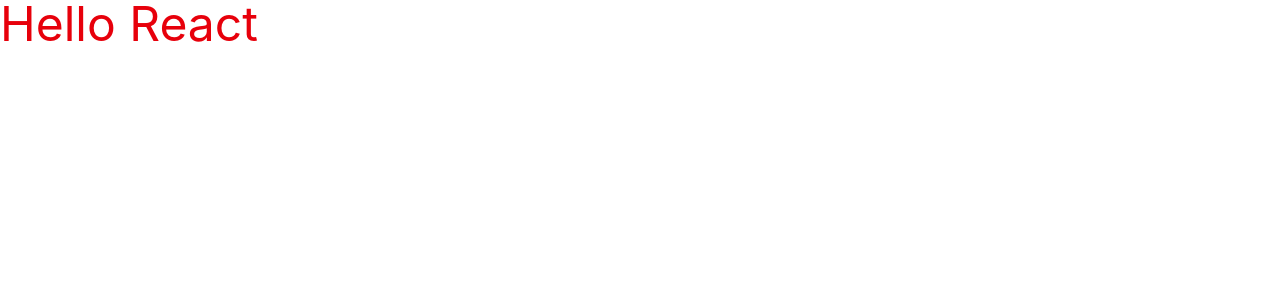
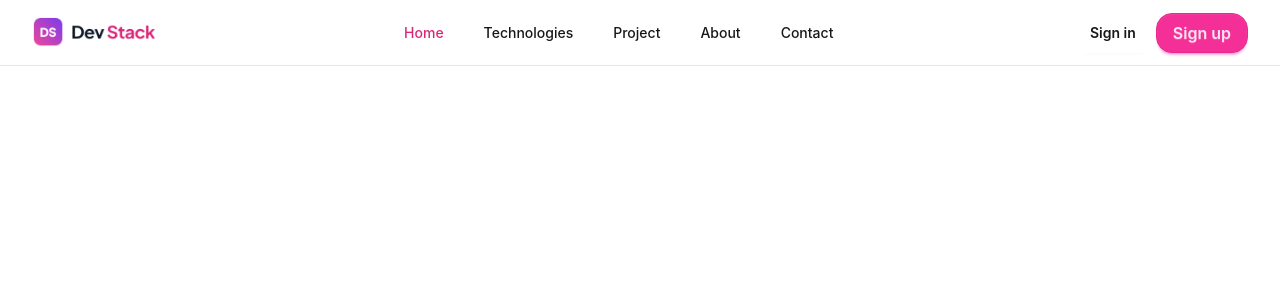
Before and after one commit to Rayhan-ul-islam/Assignment-05, a React (Vite) app: page / in a window 1280 px wide. Shown: the top 300 px of the page. Built offline with nearby package versions, Linux system fonts and the light colour scheme.

Commit message:
adding responsive Navbar

```diff
--- a/src/App.jsx
+++ b/src/App.jsx
@@ -1,8 +1,10 @@
+import Navbar from "./Components/Navbar"
+
 function App() {
 
   return (
     <>
-      <h3 className="text-5xl text-red-600">Hello React</h3>
+      <Navbar></Navbar>
     </>
   )
 }
--- /dev/null
+++ b/src/Components/Navbar.jsx
@@ -0,0 +1,54 @@
+import logo from '../assets/logo-text.png'
+
+const Navbar = () => {
+    return (
+        <>
+            <div className='border-b border-gray-200'>
+                <div className="container mx-auto flex items-center justify-center relative p-2 lg:px-8 min-h-16]">
+
+                    <div className="absolute left-2 lg:static flex items-center justify-start lg:hidden">
+                        <div className="dropdown">
+                            <div tabIndex={0} role="button" className="btn btn-ghost btn-circle">
+                                <svg aria-label="Menu" xmlns="http://www.w3.org/2000/svg" className="h-6 w-6" fill="none" viewBox="0 0 24 24" stroke="currentColor">
+                                    <path strokeLinecap="round" strokeLinejoin="round" strokeWidth="2" d="M4 6h16M4 12h8m-8 6h16" />
+                                </svg>
+                            </div>
+                            <ul
+                                tabIndex={-1}
+                                className="menu menu-sm dropdown-content bg-base-100 rounded-box mt-3 w-52 p-2 shadow z-[50px]">
+                                <li><a>Home</a></li>
+                                <li><a>Technologies</a></li>
+                                <li><a>Project</a></li>
+                                <li><a>About</a></li>
+                                <li><a>Contact</a></li>
+                            </ul>
+                        </div>
+                    </div>
+
+                    <div className="flex justify-center lg:justify-start">
+                        <img src={logo} alt="Logo" className="h-8 w-auto object-contain" />
+                    </div>
+
+                    <div className="hidden lg:flex flex-1 justify-center">
+                        <ul className="menu menu-horizontal px-1 gap-4 font-medium">
+                            <li className='text-[#DB2777]'><a>Home</a></li>
+                            <li><a>Technologies</a></li>
+                            <li><a>Project</a></li>
+                            <li><a>About</a></li>
+                            <li><a>Contact</a></li>
+                        </ul>
+                    </div>
+
+                    <div className="absolute right-2 lg:static flex items-center justify-end gap-1 sm:gap-3">
+                        <button className="btn bg-transparent outline-0 border-0 cursor-pointer text-xs sm:text-sm px-2">Sign in</button>
+                        <button className="btn btn-secondary rounded-2xl cursor-pointer btn-xs sm:btn-md text-xs sm:text-base">Sign up</button>
+                    </div>
+
+                </div>
+            </div>
+        </>
+
+    );
+};
+
+export default Navbar;
```
